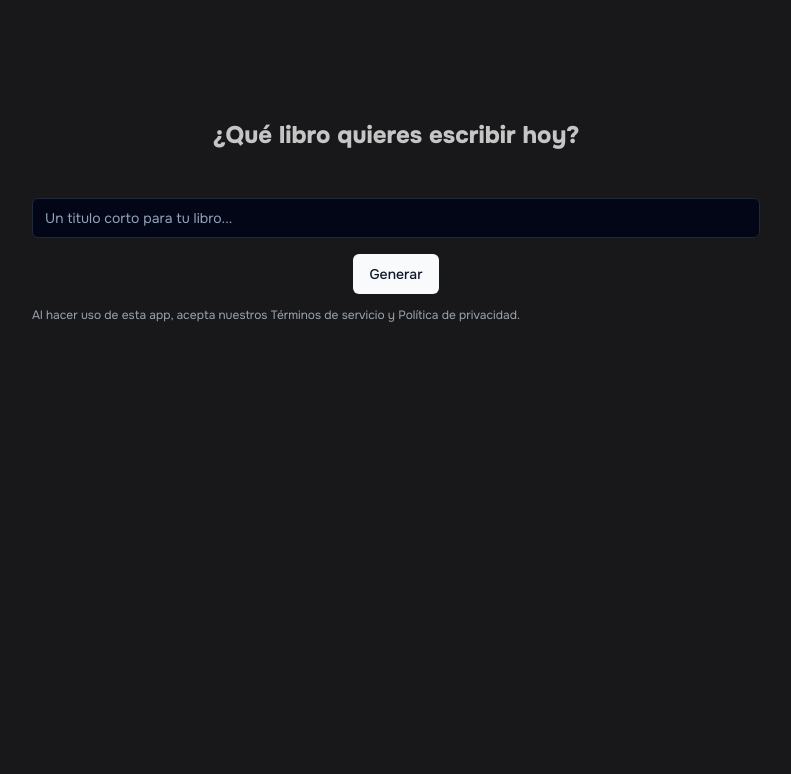
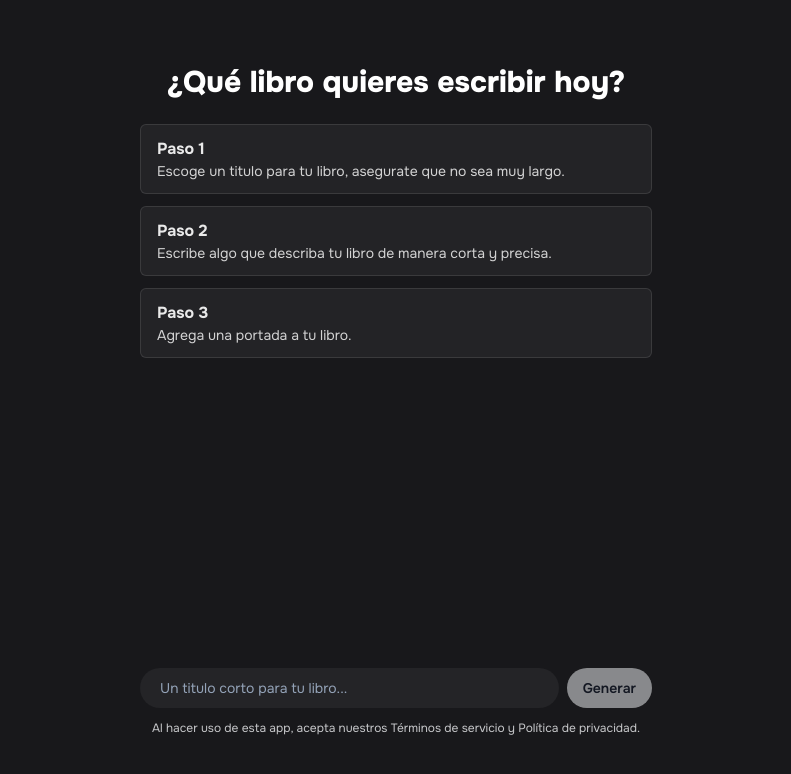
Before and after one commit to pdromoreno7/buukly-hackaton-vercel-2024, a Next.js app: page /generate in a window 1280 px wide. Shown: the top 774 px of the page, without its empty margins (244-1035 px from the left). Built offline with nearby package versions, Linux system fonts and the light colour scheme.

Commit message:
ref Wrapper component and other components was re-styled

```diff
--- a/src/app/generate/page.tsx
+++ b/src/app/generate/page.tsx
@@ -4,6 +4,7 @@ import { useBookStore } from '@/store'
 import { useState, ChangeEvent } from 'react'
 
 import { ButtonLoading } from '@/components/buttonLoading/ButtonLoading'
+import Section from '@/components/layouts/Section'
 import Wrapper from '@/components/layouts/Wrapper'
 import Steps from '@/components/steps/Steps'
 import { Input } from '@/components/ui/input'
@@ -22,36 +23,38 @@ export default function Generate() {
     const result = await runGeminiObject(bookTitle)
     setBookData(result?.recipe)
     setIsLoading(false)
-    console.log(result)
   }
 
   return (
-    <Wrapper>
-      <div className='flex grow flex-col justify-between pb-2 pt-8'>
-        <div className='flex flex-col gap-4'>
-          <h1 className='text-center text-2xl font-extrabold leading-tight'>
+    <Wrapper className='py-8 lg:py-16'>
+      <Section className='mx-auto flex h-full max-w-lg grow flex-col justify-between'>
+        <div className='flex flex-col gap-5 lg:gap-6'>
+          <h1 className='text-center text-2xl font-extrabold leading-tight lg:text-3xl'>
             ¿Qué libro quieres escribir hoy?
           </h1>
           <Steps />
         </div>
-        <div className='mt-8 flex flex-col gap-4'>
+        <div className='mt-auto flex gap-2'>
           <Input
+            className='rounded-full border-none px-5 transition-colors duration-200 focus-visible:ring-0 focus-visible:ring-offset-0 dark:bg-white/5 dark:hover:bg-white/10 dark:focus:bg-white/15'
             placeholder='Un titulo corto para tu libro...'
             value={bookTitle}
             onChange={handleInputChange}
           />
 
-          <div className='flex justify-center'>
-            <ButtonLoading onClick={submitGenerateBook} isLoading={isLoading}>
-              Generar
-            </ButtonLoading>
-          </div>
+          <ButtonLoading
+            onClick={submitGenerateBook}
+            isLoading={isLoading}
+            isDisabled={!bookTitle}
+          >
+            Generar
+          </ButtonLoading>
         </div>
-      </div>
-      <span className='pb-2 text-center text-xs text-gray-400'>
-        Al hacer uso de esta app, acepta nuestros Términos de servicio y
-        Política de privacidad.
-      </span>
+        <span className='mt-3 text-center text-xs text-gray-100/80'>
+          Al hacer uso de esta app, acepta nuestros Términos de servicio y
+          Política de privacidad.
+        </span>
+      </Section>
     </Wrapper>
   )
 }
--- a/src/app/globals.css
+++ b/src/app/globals.css
@@ -3,7 +3,7 @@
 @tailwind utilities;
 
 html {
-  overflow-y: scroll;
+  overflow-y: hidden;
   scroll-behavior: smooth;
 }
 
@@ -15,12 +15,12 @@ body {
 body {
   @apply font-sans antialiased;
   @apply flex flex-col;
-  @apply text-gray-800 dark:text-white/75;
+  @apply text-gray-800 dark:text-white;
   @apply bg-white dark:bg-dark;
 }
 
 main {
-  @apply flex-1 py-10;
+  @apply flex-1;
 }
 
 p {
--- a/src/app/layout.tsx
+++ b/src/app/layout.tsx
@@ -19,6 +19,10 @@ export default function RootLayout({
   return (
     <html lang='es' className='dark'>
       <body className={onest.className}>
+        {/* no remover backgrounds */}
+        {/* <div className="absolute -z-30 bottom-0 left-0 right-0 top-0 bg-[linear-gradient(to_right,#4f4f4f2e_1px,transparent_1px),linear-gradient(to_bottom,#4f4f4f2e_1px,transparent_1px)] bg-[size:14px_24px] [mask-image:radial-gradient(ellipse_60%_50%_at_50%_0%,#000_70%,transparent_100%)]">
+        </div> */}
+        {/* <div className="absolute inset-0 -z-10 h-full w-full items-center px-5 py-24 [background:radial-gradient(125%_125%_at_50%_10%,#fff_40%,#63e_100%)] dark:[background:radial-gradient(125%_125%_at_50%_10%,#000_40%,#63e_100%)]"></div> */}
         <Header />
         <main>{children}</main>
       </body>
--- a/src/app/page.tsx
+++ b/src/app/page.tsx
@@ -1,30 +1,10 @@
-import Link from 'next/link'
-
+import Hero from '@/components/hero/Hero'
 import Wrapper from '@/components/layouts/Wrapper'
-import Slider from '@/components/slider/Slider'
-import { Button } from '@/components/ui/button'
 
 export default function Home() {
   return (
-    <Wrapper>
-      <section className='space-y-20 text-center md:space-y-10'>
-        <div>
-          <h1 className='text-4xl font-extrabold'>Kiwibook</h1>
-          <p className='mt-1 text-sm'>
-            Lorem ipsum, dolor sit amet consectetur adipisicing elit. Debitis
-            doloribus voluptatem magni.
-          </p>
-        </div>
-        <Slider />
-        <Button asChild className='mx-auto rounded-full'>
-          <Link
-            href='/generate'
-            className='bg-honey-400 border-honey-700 hover:bg-honey-500 active:bg-honey-600 mx-auto w-fit rounded-full border-2 px-6 py-2 font-semibold text-black transition-all active:scale-95'
-          >
-            Generate
-          </Link>
-        </Button>
-      </section>
+    <Wrapper className='py-10 lg:py-16'>
+      <Hero />
     </Wrapper>
   )
 }
--- a/src/components/buttonLoading/ButtonLoading.tsx
+++ b/src/components/buttonLoading/ButtonLoading.tsx
@@ -5,17 +5,21 @@ interface ButtonLoadingProps {
   children: React.ReactNode
   onClick?: () => void
   isLoading?: boolean
+  isDisabled?: boolean
 }
 
 export function ButtonLoading({
   children,
   onClick,
   isLoading = false,
+  isDisabled = false,
 }: ButtonLoadingProps) {
-  console.log('🚀 ~ isLoading:', isLoading)
-
   return (
-    <Button disabled={isLoading} onClick={onClick}>
+    <Button
+      disabled={isLoading || isDisabled}
+      onClick={onClick}
+      className='w-fit rounded-full font-semibold'
+    >
       {isLoading && <Loader2 className='mr-2 h-4 w-4 animate-spin' />}
       {isLoading ? 'Generando...' : children}
     </Button>
--- a/src/components/header/Header.tsx
+++ b/src/components/header/Header.tsx
@@ -5,7 +5,8 @@ export default function Header() {
   return (
     <header>
       <Wrapper>
-        <nav className='py-6'>
+        <nav className='py-6 lg:hidden'>
+          {/* <h2 className='text-xl text-kiwi-400 font-extrabold'>Kiwibook</h2> */}
           <Menu />
         </nav>
       </Wrapper>
--- /dev/null
+++ b/src/components/hero/Hero.tsx
@@ -0,0 +1,46 @@
+import Slider from '@components/slider/Slider'
+import { Button } from '@components/ui/button'
+import Link from 'next/link'
+
+export default function Hero() {
+  return (
+    <section className='space-y-16 text-center md:space-y-10'>
+      <div>
+        <strong className='text-kiwi-300'>Kiwibook</strong>
+        <h1 className='mt-1 text-4xl font-extrabold lg:text-5xl'>
+          Crea eBooks con IA
+        </h1>
+        <p className='mt-1 text-sm text-gray-100/70 lg:text-base lg:font-medium'>
+          ¿Qué libro quieres crear hoy?
+        </p>
+      </div>
+      <Slider />
+      <Button
+        asChild
+        className='group cursor-pointer rounded-full p-0 font-semibold'
+      >
+        <div>
+          <Link href='/generate' className='py-2 pl-6'>
+            Crear eBook
+          </Link>
+          <svg
+            viewBox='0 0 24 24'
+            className='ml-1 mr-6 size-4 fill-none stroke-gray-500 stroke-2 opacity-50 transition-opacity duration-200 ease-in-out group-hover:stroke-black group-hover:opacity-100'
+          >
+            <line
+              x1='5'
+              y1='12'
+              x2='19'
+              y2='12'
+              className='translate-x-[10px] scale-x-0 transition-transform duration-200 ease-in-out group-hover:translate-x-0 group-hover:scale-x-100'
+            ></line>
+            <polyline
+              points='12 5 19 12 12 19'
+              className='-translate-x-2 transition-transform duration-200 ease-in-out group-hover:translate-x-0'
+            ></polyline>
+          </svg>
+        </div>
+      </Button>
+    </section>
+  )
+}
--- a/src/components/layouts/Wrapper.tsx
+++ b/src/components/layouts/Wrapper.tsx
@@ -1,7 +1,17 @@
-export default function Wrapper({
-  children,
-}: Readonly<{ children: React.ReactNode }>) {
-  return (
-    <div className='container mx-auto max-w-screen-md px-5'>{children}</div>
-  )
-}
+import { cn } from '@lib/utils'
+import React from 'react'
+
+const Wrapper = React.forwardRef<
+  HTMLDivElement,
+  React.HTMLAttributes<HTMLDivElement>
+>(({ className, children }, ref) => (
+  <div
+    ref={ref}
+    className={cn('container mx-auto h-full max-w-screen-lg px-5', className)}
+  >
+    {children}
+  </div>
+))
+Wrapper.displayName = 'Wrapper'
+
+export default Wrapper
--- a/src/components/navbar/Menu.tsx
+++ b/src/components/navbar/Menu.tsx
@@ -12,7 +12,7 @@ import {
 export default function Menu() {
   return (
     <DropdownMenu>
-      <DropdownMenuTrigger asChild className='cursor-pointer sm:hidden'>
+      <DropdownMenuTrigger asChild className='cursor-pointer'>
         <MenuIcon />
       </DropdownMenuTrigger>
       <DropdownMenuContent align='start' className='bg-slate-50'>
--- a/src/components/steps/Steps.tsx
+++ b/src/components/steps/Steps.tsx
@@ -1,16 +1,17 @@
+import { STEPS } from '@/conts'
+
 export default function Steps() {
   return (
-    <div className='flex flex-col gap-2'>
-      {/* {STEPS.map(step => (
-          <Card key={step.title} radius='sm' shadow='none' className='bg-white/5'>
-            <CardHeader className='pb-0'>
-              <strong>{step.title}</strong>
-            </CardHeader>
-            <CardBody className='pt-0 text-sm'>
-              <p className='text-gray-300/80'>{step.description}</p>
-            </CardBody>
-          </Card>
-        ))} */}
+    <div className='flex flex-col gap-3'>
+      {STEPS.map(step => (
+        <div
+          key={step.title}
+          className='bg rounded-md border border-neutral-400/25 px-4 py-3 dark:border-white/10 dark:bg-white/5'
+        >
+          <strong className='dark:text-white/90'>{step.title}</strong>
+          <p className='text-sm dark:text-white/80'>{step.description}</p>
+        </div>
+      ))}
     </div>
   )
 }
```
Also changed, not shown: components.json.
